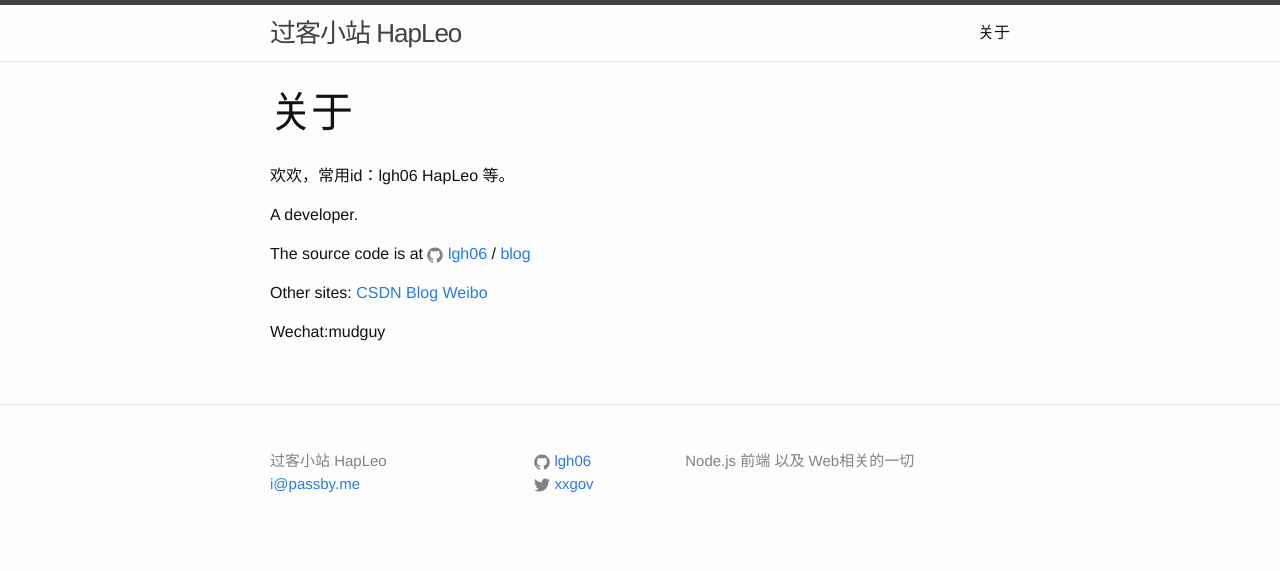
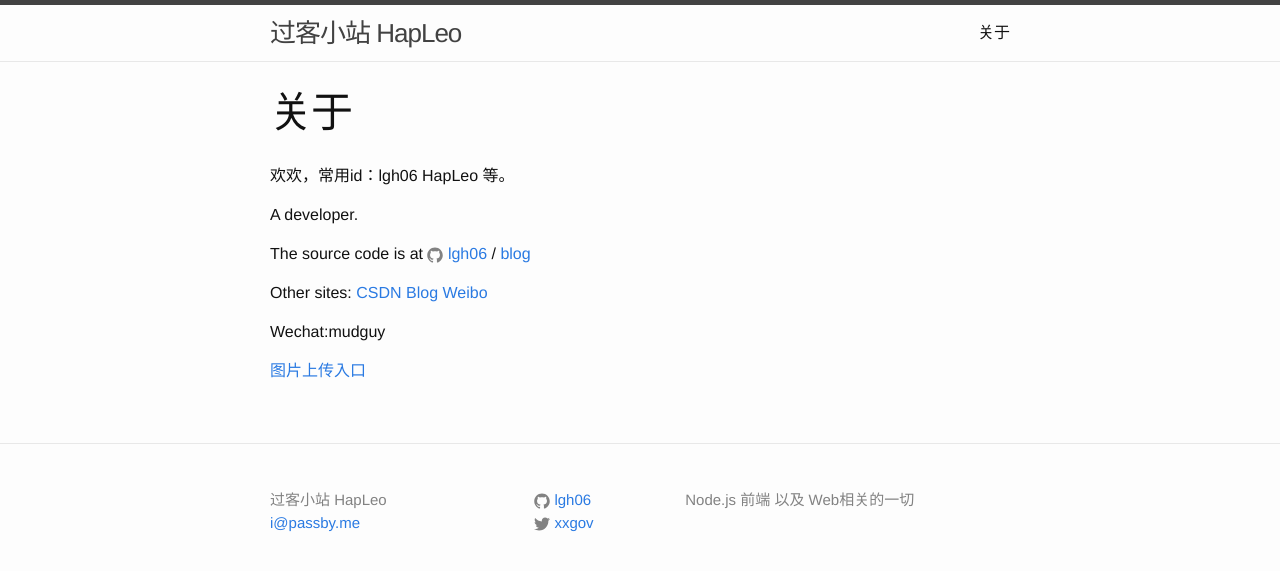
Before and after one commit to lgh06/blog, a Jekyll site: the page built from about.md, in a window 1280 px wide. Shown: the top 571 px of the page. Built offline with Jekyll 4.4.1, drawn with Linux system fonts in a browser that asks for light colours.

Commit message:
add img upload link to about.md

```diff
--- a/about.md
+++ b/about.md
@@ -17,3 +17,6 @@ Other sites:
 [Weibo](http://weibo.com/73436303)
 
 Wechat:mudguy
+
+
+[图片上传入口](https://signin.aliyun.com/1172842783134088/login.htm)
```
